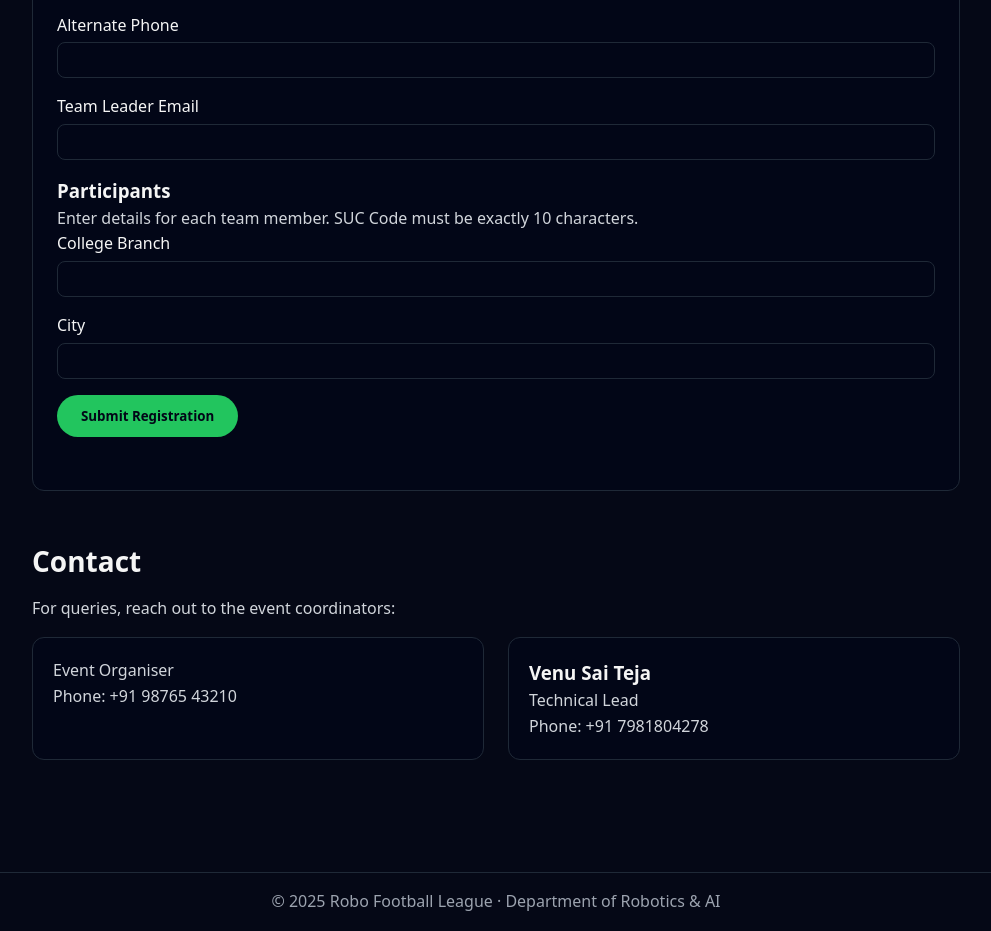
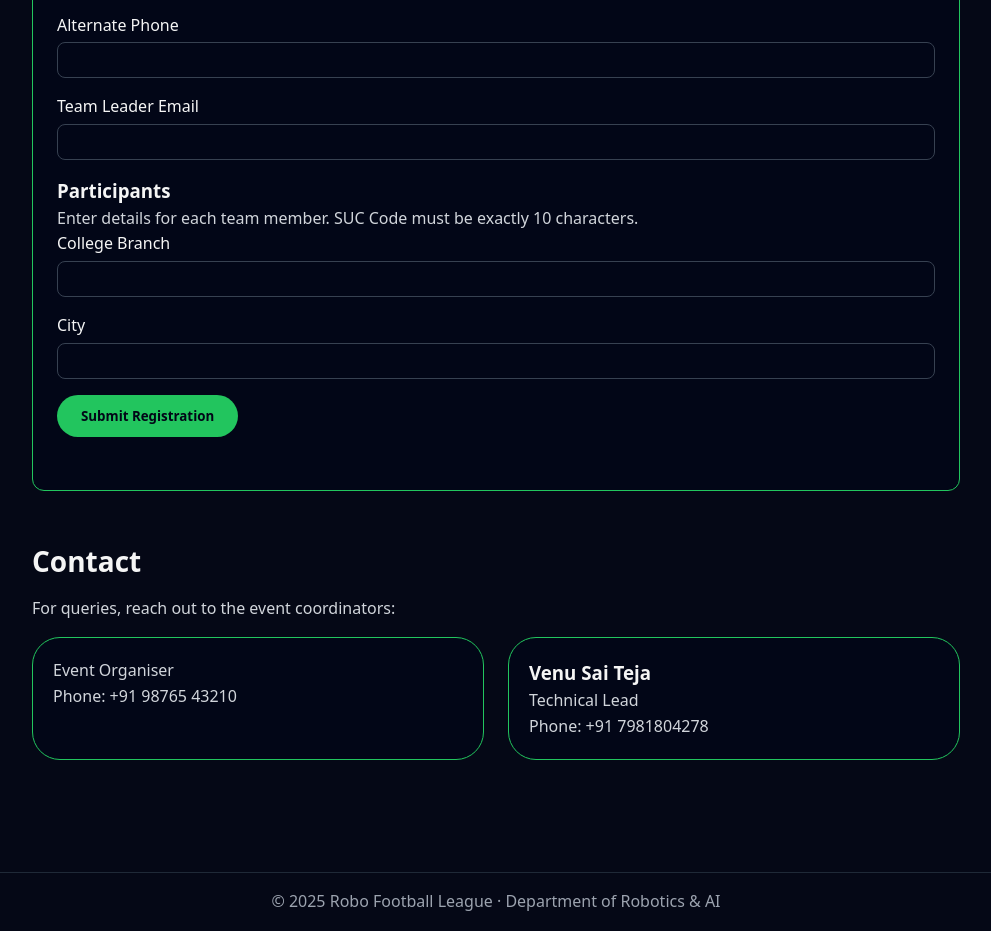
Before and after one commit to venusaiteja/Robofest-2k25, a website: page index.html in a window 1280 px wide. Shown: the part 1523-2454 px from the top of the page, without its empty margins (144-1135 px from the left). Drawn offline with Linux system fonts and the light colour scheme.

Commit message:
Update style.css

```diff
--- a/style.css
+++ b/style.css
@@ -94,20 +94,25 @@ main {
   gap: 1.5rem;
   grid-template-columns: repeat(auto-fit, minmax(240px, 1fr));
   margin-top: 1rem;
+  border-radius: 1.75rem;
+  border-color:#16a34a;
+
 }
 
 .card {
   background: #020617;
-  border-radius: 0.75rem;
+  border-radius: 1.75rem;
   padding: 1.25rem;
-  border: 1px solid #1f2937;
+  border: 1px solid #22c55e;
 }
 
 /* TABLE */
 .table-wrapper {
   overflow-x: auto;
   margin-top: 1rem;
+  border-color: #22c55e;
 }
+
 
 table {
   width: 100%;
@@ -115,6 +120,8 @@ table {
   background: #020617;
   border-radius: 0.5rem;
   overflow: hidden;
+  border-color: #22c55e;
+
 }
 
 th,
@@ -135,7 +142,7 @@ form {
   border-radius: 0.75rem;
   padding: 1.5rem;
   border: 1px solid #1f2937;
-}
+  border-color: #22c55e}
 
 .form-group {
   margin-bottom: 1rem;
@@ -155,6 +162,7 @@ form {
   border: 1px solid #1f2937;
   background: #020617;
   color: #f9fafb;
+  border-color:#374151 ;
 }
 
 .form-group input:focus,
@@ -176,6 +184,7 @@ form {
   border-radius: 0.5rem;
   background: #020617;
   border: 1px dashed #374151;
+  border-color: #22c55e;
 }
 
 .participant h4 {
```
